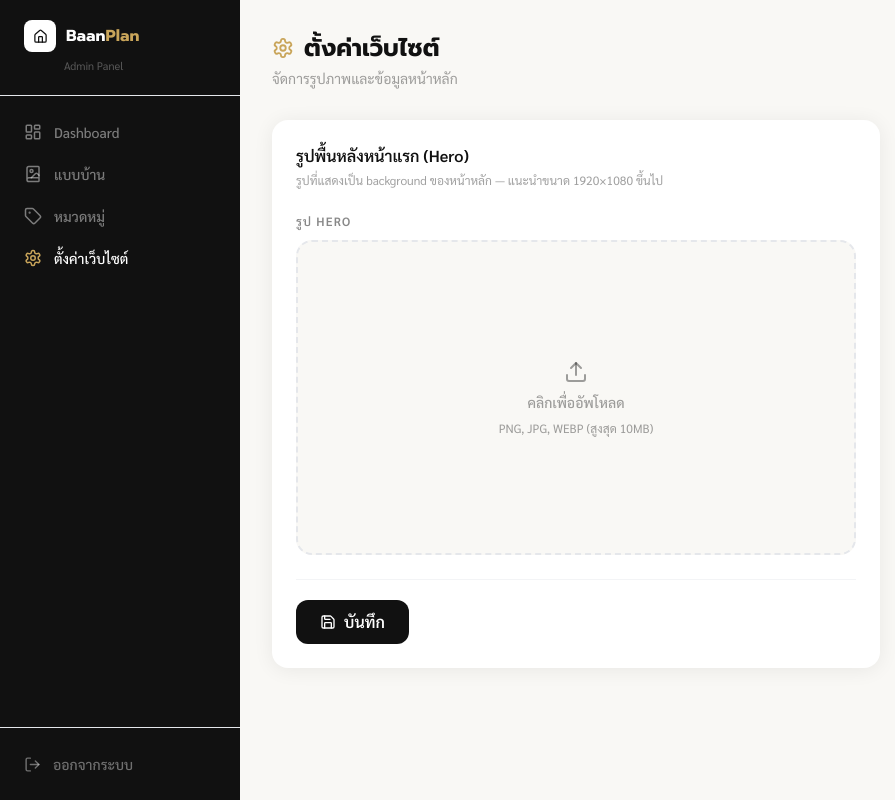
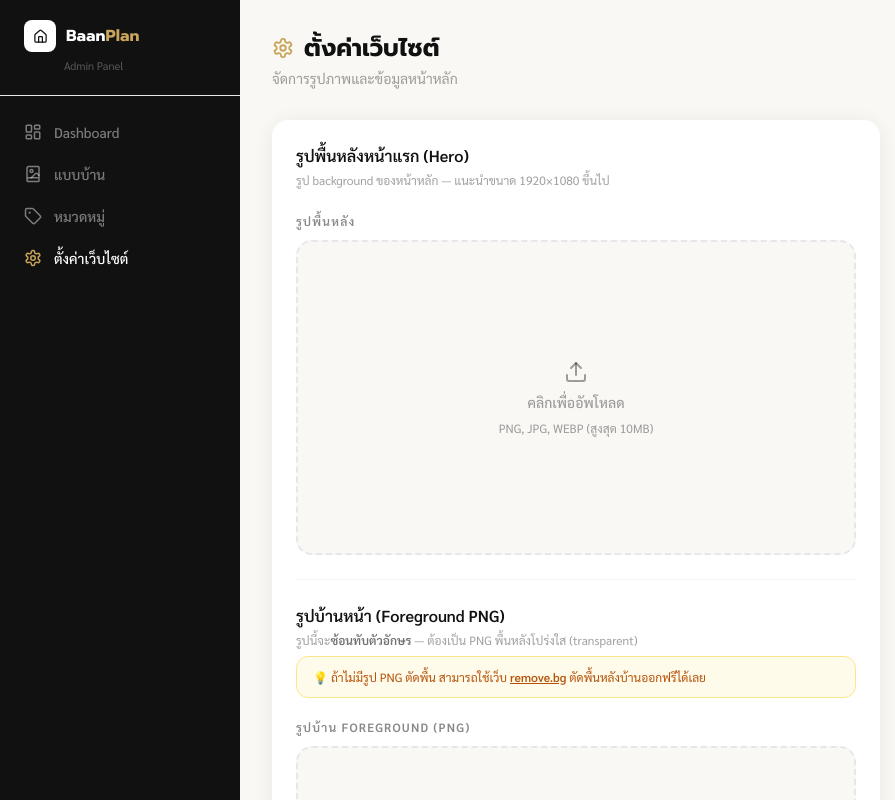
Before and after one commit to phatarapol777-jpg/baanplan, a Next.js app: page /admin/settings in a window 1280 px wide. Shown: the top 800 px of the page, without its empty margins (0-895 px from the left). Built offline with nearby package versions, Linux system fonts and the light colour scheme; no server answers; the database is empty.

Commit message:
feat: hero text behind house with foreground PNG layer

```diff
--- a/src/app/admin/settings/page.tsx
+++ b/src/app/admin/settings/page.tsx
@@ -6,6 +6,7 @@ import ImageUpload from "@/components/admin/ImageUpload"
 
 export default function AdminSettingsPage() {
   const [heroImageUrl, setHeroImageUrl] = useState("")
+  const [heroFgImageUrl, setHeroFgImageUrl] = useState("")
   const [loading, setLoading] = useState(true)
   const [saving, setSaving] = useState(false)
   const [saved, setSaved] = useState(false)
@@ -17,6 +18,7 @@ export default function AdminSettingsPage() {
       .then((r) => r.json())
       .then((data) => {
         setHeroImageUrl(data.hero_image_url ?? "")
+        setHeroFgImageUrl(data.hero_fg_image_url ?? "")
         setLoading(false)
       })
       .catch(() => setLoading(false))
@@ -26,11 +28,20 @@ export default function AdminSettingsPage() {
     setSaving(true)
     setError("")
     try {
-      const res = await fetch("/api/admin/settings", {
-        method: "PUT",
-        headers: { "Content-Type": "application/json" },
-        body: JSON.stringify({ key: "hero_image_url", value: heroImageUrl }),
-      })
+      // บันทึกทั้ง 2 ค่าพร้อมกัน
+      const [res1, res2] = await Promise.all([
+        fetch("/api/admin/settings", {
+          method: "PUT",
+          headers: { "Content-Type": "application/json" },
+          body: JSON.stringify({ key: "hero_image_url", value: heroImageUrl }),
+        }),
+        fetch("/api/admin/settings", {
+          method: "PUT",
+          headers: { "Content-Type": "application/json" },
+          body: JSON.stringify({ key: "hero_fg_image_url", value: heroFgImageUrl }),
+        }),
+      ])
+      const res = res1.ok ? res2 : res1
       if (!res.ok) throw new Error("บันทึกไม่สำเร็จ")
 
       // Revalidate หน้าแรกทันที — รูปขึ้นเร็วเลย ไม่ต้องรอ cache
@@ -67,16 +78,35 @@ export default function AdminSettingsPage() {
       ) : (
         <div className="bg-white rounded-2xl shadow-card p-6 space-y-6">
 
-          {/* Hero Image Section */}
+          {/* Hero Background */}
           <div>
             <p className="font-semibold text-ink text-base mb-1">รูปพื้นหลังหน้าแรก (Hero)</p>
             <p className="text-xs text-ink/40 mb-5">
-              รูปที่แสดงเป็น background ของหน้าหลัก — แนะนำขนาด 1920×1080 ขึ้นไป
+              รูป background ของหน้าหลัก — แนะนำขนาด 1920×1080 ขึ้นไป
             </p>
             <ImageUpload
               value={heroImageUrl}
               onChange={setHeroImageUrl}
-              label="รูป Hero"
+              label="รูปพื้นหลัง"
+              folder="settings"
+            />
+          </div>
+
+          <div className="border-t border-gray-100 pt-6">
+            {/* Hero Foreground PNG */}
+            <p className="font-semibold text-ink text-base mb-1">รูปบ้านหน้า (Foreground PNG)</p>
+            <p className="text-xs text-ink/40 mb-2">
+              รูปนี้จะ<strong className="text-ink/60">ซ้อนทับตัวอักษร</strong> — ต้องเป็น PNG พื้นหลังโปร่งใส (transparent)
+            </p>
+            <div className="mb-4 bg-amber-50 border border-amber-200 rounded-xl px-4 py-3 text-xs text-amber-700">
+              💡 ถ้าไม่มีรูป PNG ตัดพื้น สามารถใช้เว็บ{" "}
+              <a href="https://remove.bg" target="_blank" rel="noreferrer" className="underline font-semibold">remove.bg</a>
+              {" "}ตัดพื้นหลังบ้านออกฟรีได้เลย
+            </div>
+            <ImageUpload
+              value={heroFgImageUrl}
+              onChange={setHeroFgImageUrl}
+              label="รูปบ้าน Foreground (PNG)"
               folder="settings"
             />
           </div>
--- a/src/app/page.tsx
+++ b/src/app/page.tsx
@@ -15,6 +15,7 @@ export default async function HomePage() {
   let categories = mockCategories
   let featuredPlans = mockPlans.filter((p) => p.is_featured)
   let heroImageUrl = ""
+  let heroFgImageUrl = ""
 
   if (!USE_MOCK_DATA) {
     try {
@@ -26,14 +27,16 @@ export default async function HomePage() {
       // fall through to mock data
     }
 
-    // ดึง hero image จาก site_settings
+    // ดึง hero settings จาก site_settings
     try {
       const { data } = await supabaseAdmin
         .from("site_settings")
-        .select("value")
-        .eq("key", "hero_image_url")
-        .single()
-      heroImageUrl = data?.value ?? ""
+        .select("key, value")
+        .in("key", ["hero_image_url", "hero_fg_image_url"])
+      data?.forEach((row) => {
+        if (row.key === "hero_image_url") heroImageUrl = row.value ?? ""
+        if (row.key === "hero_fg_image_url") heroFgImageUrl = row.value ?? ""
+      })
     } catch {
       // ใช้ default
     }
@@ -43,7 +46,7 @@ export default async function HomePage() {
     <>
       <Navbar transparent />
       <main>
-        <Hero heroImageUrl={heroImageUrl} />
+        <Hero heroImageUrl={heroImageUrl} heroFgImageUrl={heroFgImageUrl} />
         <FeaturedSection plans={featuredPlans} />
         <StatsSection />
         <CategorySection categories={categories} />
--- a/src/components/Hero.tsx
+++ b/src/components/Hero.tsx
@@ -33,9 +33,10 @@ const bedroomOptions = [
 
 interface HeroProps {
   heroImageUrl?: string
+  heroFgImageUrl?: string  // PNG ตัดพื้นหลัง วางหน้าตัวอักษร
 }
 
-export default function Hero({ heroImageUrl }: HeroProps) {
+export default function Hero({ heroImageUrl, heroFgImageUrl }: HeroProps) {
   const router = useRouter()
   const [style, setStyle] = useState("")
   const [floors, setFloors] = useState("")
@@ -54,35 +55,22 @@ export default function Hero({ heroImageUrl }: HeroProps) {
   return (
     <section className="relative min-h-screen w-full overflow-hidden">
 
-      {/* ─── Background ──────────────────────────────── */}
+      {/* ─── Layer 1: Background image ───────────────── */}
       {bgImage ? (
         // eslint-disable-next-line @next/next/no-img-element
         <img
           src={bgImage}
-          alt="House hero"
+          alt="House hero background"
           className="absolute inset-0 w-full h-full object-cover object-center"
         />
       ) : (
-        <div className="absolute inset-0 bg-house-gradient">
-          <div className="absolute inset-0 flex items-center justify-center opacity-10 pointer-events-none">
-            <svg viewBox="0 0 600 400" className="w-full max-w-2xl">
-              <polygon points="300,30 40,200 560,200" fill="white" />
-              <rect x="80" y="200" width="440" height="200" fill="white" />
-              <rect x="230" y="280" width="140" height="120" fill="#a8d5b5" />
-              <rect x="100" y="230" width="100" height="80" fill="#a8d5b5" stroke="white" strokeWidth="2" />
-              <rect x="400" y="230" width="100" height="80" fill="#a8d5b5" stroke="white" strokeWidth="2" />
-            </svg>
-          </div>
-          <div className="absolute top-10 left-20 w-48 h-20 bg-white/20 rounded-full blur-xl" />
-          <div className="absolute top-6 left-48 w-72 h-24 bg-white/15 rounded-full blur-xl" />
-          <div className="absolute top-14 right-24 w-56 h-20 bg-white/20 rounded-full blur-xl" />
-        </div>
+        <div className="absolute inset-0 bg-house-gradient" />
       )}
 
       {/* ─── Overlay ─────────────────────────────────── */}
       <div className="absolute inset-0 bg-hero-overlay" />
 
-      {/* ─── Content ─────────────────────────────────── */}
+      {/* ─── Layer 2: Content + Text (z-10) ──────────── */}
       <div className="relative z-10 min-h-screen flex flex-col">
 
         {/* Tagline top-right */}
@@ -159,6 +147,16 @@ export default function Hero({ heroImageUrl }: HeroProps) {
           </div>
         </div>
       </div>
+
+      {/* ─── Layer 3: Foreground PNG (z-20) ─── ซ้อนหน้าตัวอักษร */}
+      {heroFgImageUrl && (
+        // eslint-disable-next-line @next/next/no-img-element
+        <img
+          src={heroFgImageUrl}
+          alt="House foreground"
+          className="absolute inset-0 w-full h-full object-cover object-bottom pointer-events-none z-20"
+        />
+      )}
     </section>
   )
 }
```
